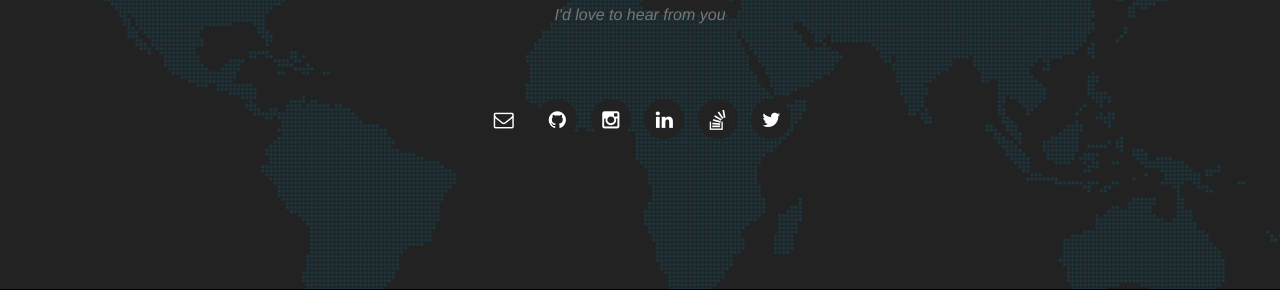
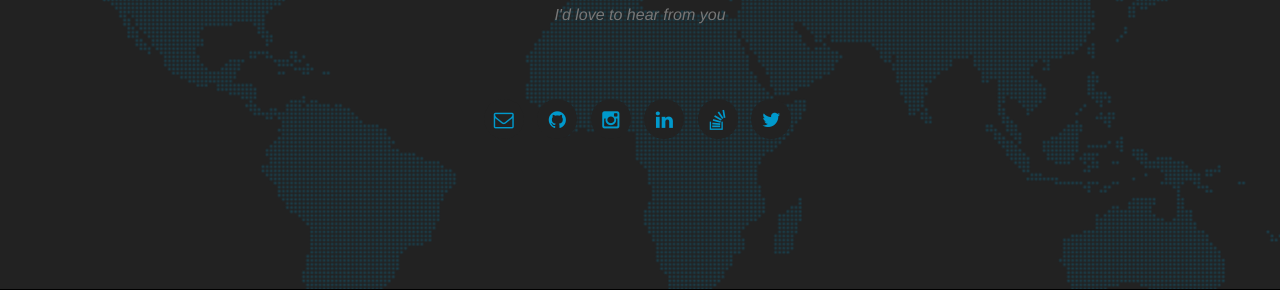
Before and after one commit to Tornquist/tornquist.github.io, a Jekyll site: the page built from about.md, in a window 1280 px wide and 1400 px high, scrolled down 2295 px. Shown: the part 1020-1320 px from the top of the window. Built offline with Jekyll 4.4.1, drawn with Linux system fonts in a browser that asks for light colours; some web fonts are replaced.

Commit message:
Renamed homepage_segments/ and changed contact link colors

```diff
--- a/_includes/social_buttons.html
+++ b/_includes/social_buttons.html
@@ -1,4 +1,4 @@
-<ul class="list-inline social-buttons">
+<ul class="list-inline social-buttons social-buttons-inverted">
   {% for link in site.contact_links %}
     <li><a href="{{ link.remote_url }}" title="{{ link.title }}"><i class="fa fa-{{ link.fa_icon }}"></i></a></li>
   {% endfor %}
--- a/about.md
+++ b/about.md
@@ -6,6 +6,6 @@ custom_css:
 - img-properties
 ---
 
-{% include homepage_segments/biography.html %}
-{% include homepage_segments/milestones.html %}
-{% include homepage_segments/contact.html %}
+{% include banner_segments/biography.html %}
+{% include banner_segments/milestones.html %}
+{% include banner_segments/contact.html %}
--- a/assets/styles/agency.css
+++ b/assets/styles/agency.css
@@ -849,9 +849,20 @@ ul.social-buttons li a {
     transition: all .3s;
 }
 
+ul.social-buttons-inverted li a {
+    color: #0099cc;
+}
+
 ul.social-buttons li a:hover,
 ul.social-buttons li a:focus,
 ul.social-buttons li a:active {
+    background-color: #0099cc;
+}
+
+ul.social-buttons-inverted li a:hover,
+ul.social-buttons-inverted li a:focus,
+ul.social-buttons-inverted li a:active {
+    color: #222;
     background-color: #0099cc;
 }
 
```
Also changed, not shown: _includes/banner_segments/banner.html (renamed from _includes/homepage_segments/banner.html), _includes/banner_segments/biography.html (renamed from _includes/homepage_segments/biography.html), _includes/banner_segments/contact.html (renamed from _includes/homepage_segments/contact.html), _includes/banner_segments/milestones.html (renamed from _includes/homepage_segments/milestones.html).
